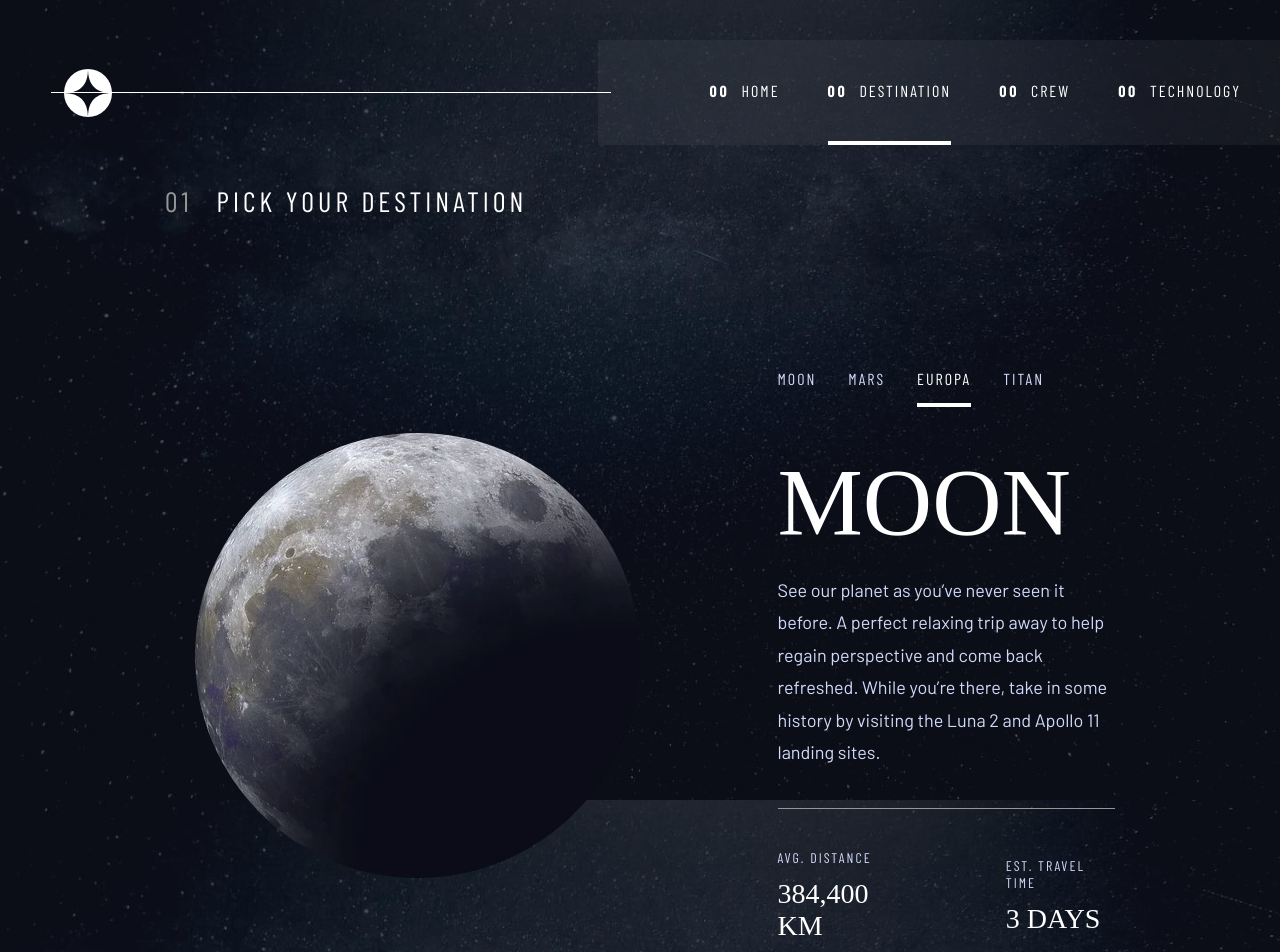
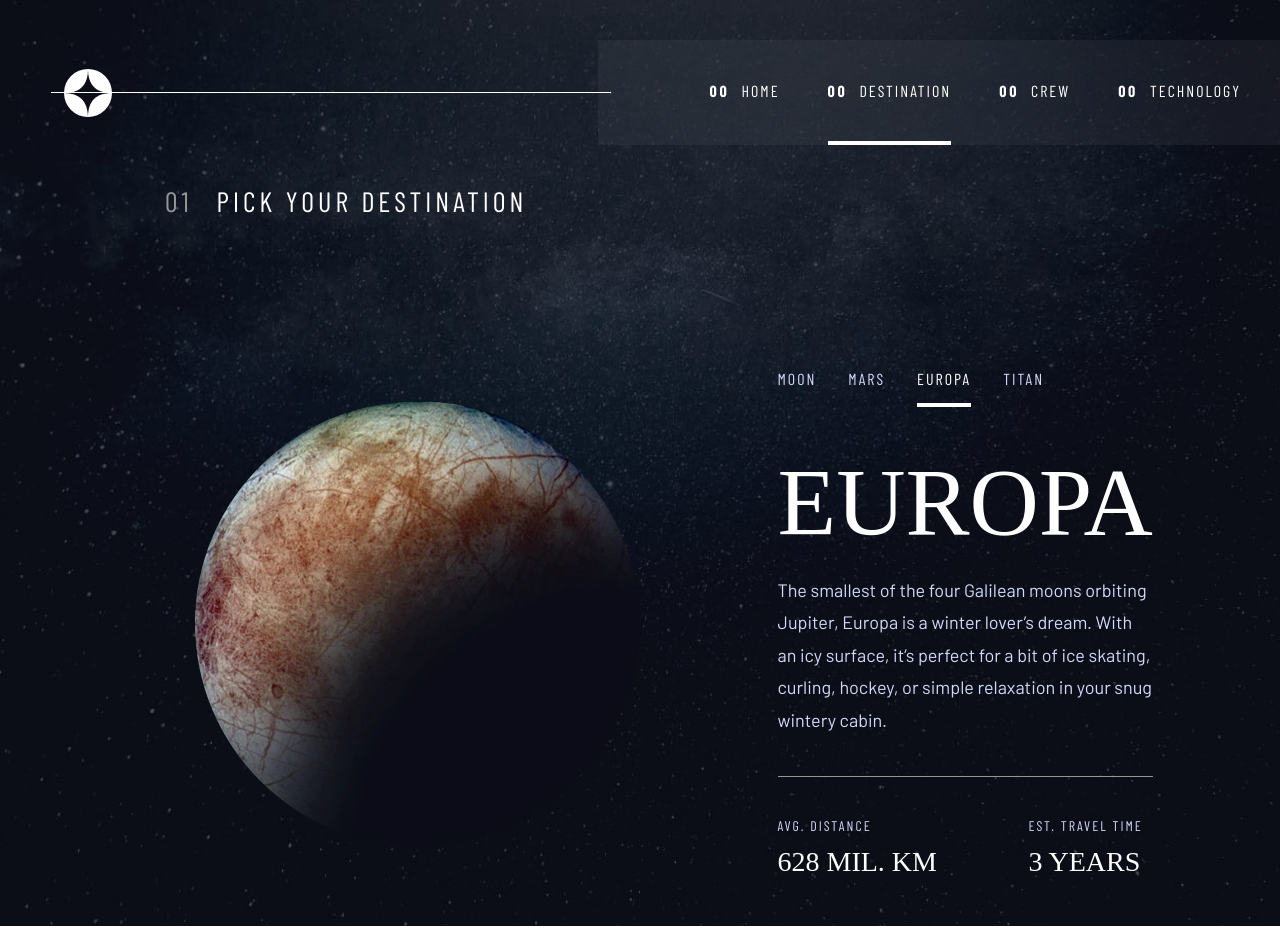
Before and after one commit to xyzeez/space-tourism-website, a React (Vite) app: page /destination/europa in a window 1280 px wide. Shown: the top 952 px of the page. After the commit the page ends 926 px from the top, so only its background shows below. Built offline with nearby package versions, Linux system fonts and the light colour scheme; a web font is replaced by a local one.

Commit message:
✨ feat(app): changing page content with tab

```diff
--- a/src/pages/Destination.jsx
+++ b/src/pages/Destination.jsx
@@ -1,6 +1,41 @@
+import { useParams } from 'react-router-dom';
 import Tabs from '../components/Tabs';
 
+// Variables
+const destinations = {
+  moon: {
+    img: '/assets/destination/image-moon.webp',
+    title: 'Moon',
+    desc: 'See our planet as you’ve never seen it before. A perfect relaxing trip away to help regain perspective and come back refreshed. While you’re there, take in some history by visiting the Luna 2 and Apollo 11 landing sites.',
+    avgDist: '384,400 km',
+    estTime: '3 days',
+  },
+  mars: {
+    img: '/assets/destination/image-mars.webp',
+    title: 'Mars',
+    desc: 'Don’t forget to pack your hiking boots. You’ll need them to tackle Olympus Mons, the tallest planetary mountain in our solar system. It’s two and a half times the size of Everest!',
+    avgDist: '225 mil. km',
+    estTime: '9 months',
+  },
+  europa: {
+    img: '/assets/destination/image-europa.webp',
+    title: 'Europa',
+    desc: 'The smallest of the four Galilean moons orbiting Jupiter, Europa is a winter lover’s dream. With an icy surface, it’s perfect for a bit of ice skating, curling, hockey, or simple relaxation in your snug wintery cabin.',
+    avgDist: '628 mil. km',
+    estTime: '3 years',
+  },
+  titan: {
+    img: '/assets/destination/image-titan.webp',
+    title: 'Titan',
+    desc: 'The only moon known to have a dense atmosphere other than Earth, Titan is a home away from home (just a few hundred degrees colder!). As a bonus, you get striking views of the Rings of Saturn.',
+    avgDist: '1.6 bil. km',
+    estTime: '7 years',
+  },
+};
+
 const Destination = () => {
+  const { tab } = useParams();
+
   return (
     <main className="flex flex-col items-center md:items-start gap-y-[50.5px] md:gap-y-[66px] xl:gap-y-[151px] bg-destination p-6 md:p-10 pt-28 md:pt-[136px] xl:pt-[184px] xl:px-[165px] xl:pb-12">
       <h1 className="heading-xs uppercase">
@@ -9,33 +44,30 @@ const Destination = () => {
       </h1>
       <div className="flex flex-col xl:flex-row items-center 2xl:justify-between gap-y-[58.5px] md:gap-y-[85.5px] xl:gap-x-[108.5px] w-full">
         <img
-          src="/public/assets/destination/image-moon.webp"
+          src={destinations[tab].img}
           alt=""
           className="w-full max-w-[150px] md:max-w-[300px] xl:max-w-[480px] aspect-square xl:mx-[29.5px]"
         />
         <section className="flex flex-col items-center xl:items-start text-center xl:text-left max-w-[514px] xl:max-w-[445px]">
           <Tabs />
           <div className="pb-6 xl:pb-10 my-6 xl:my-10 border-b border-b-ashe">
-            <h2 className="heading-l uppercase mb-4">Moon</h2>
-            <p className="body text-blue">
-              See our planet as you’ve never seen it before. A perfect relaxing
-              trip away to help regain perspective and come back refreshed.
-              While you’re there, take in some history by visiting the Luna 2
-              and Apollo 11 landing sites.
-            </p>
+            <h2 className="heading-l uppercase mb-4">
+              {destinations[tab].title}
+            </h2>
+            <p className="body text-blue">{destinations[tab].desc}</p>
           </div>
           <div className="flex flex-col items-center xl:justify-start justify-center md:flex-row gap-6 md:gap-[117px] xl:gap-[91.5px]">
             <p className="uppercase">
               <span className="block subheading-s text-blue mb-3">
                 <abbr title="Average">Avg.</abbr> Distance
               </span>
-              <span className="subheading-l">384,400 km</span>
+              <span className="subheading-l">{destinations[tab].avgDist}</span>
             </p>
             <p className="uppercase">
               <span className="block subheading-s text-blue mb-3">
                 <abbr title="Estimated">Est.</abbr> Travel Time
               </span>
-              <span className="subheading-l">3 days</span>
+              <span className="subheading-l">{destinations[tab].estTime}</span>
             </p>
           </div>
         </section>
```
